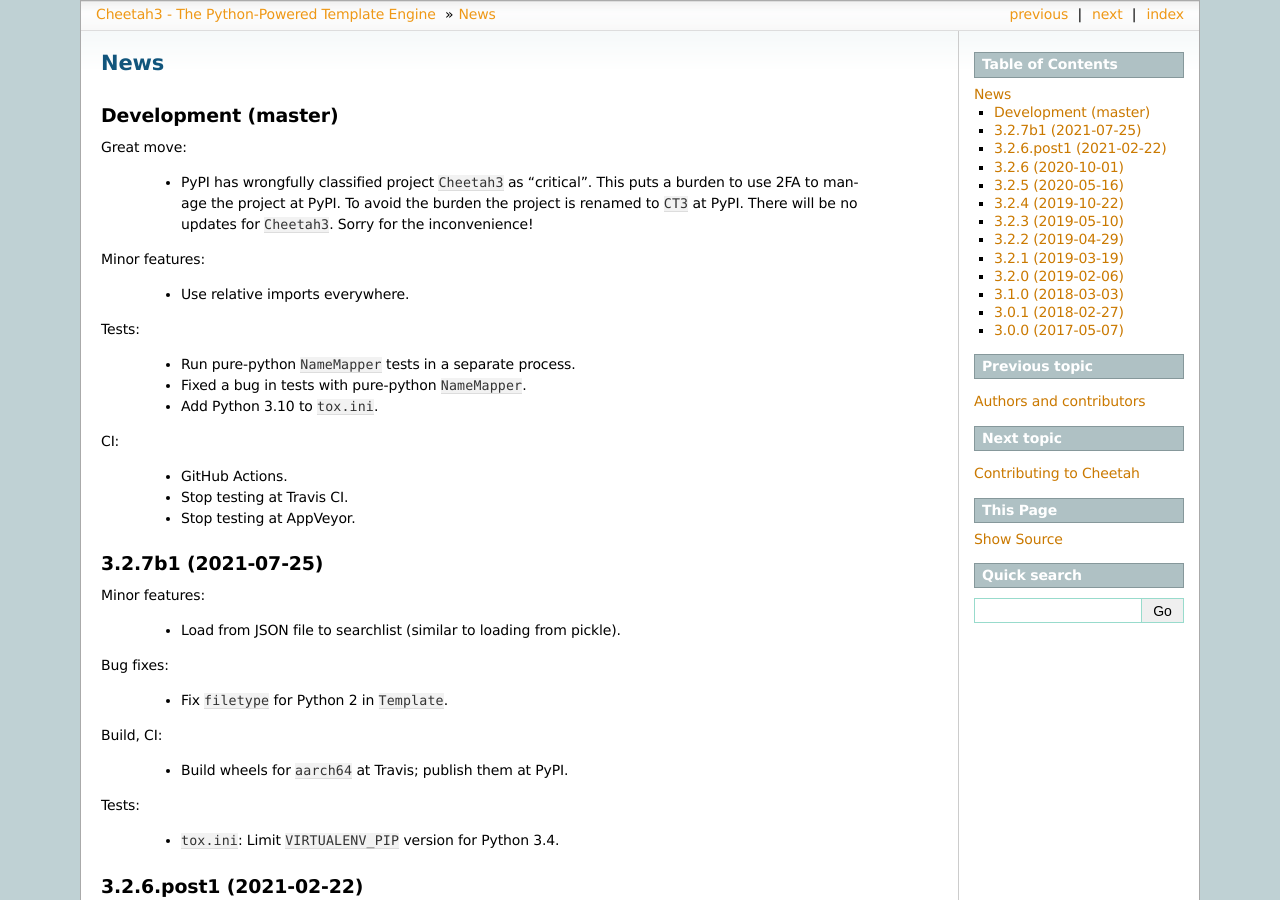
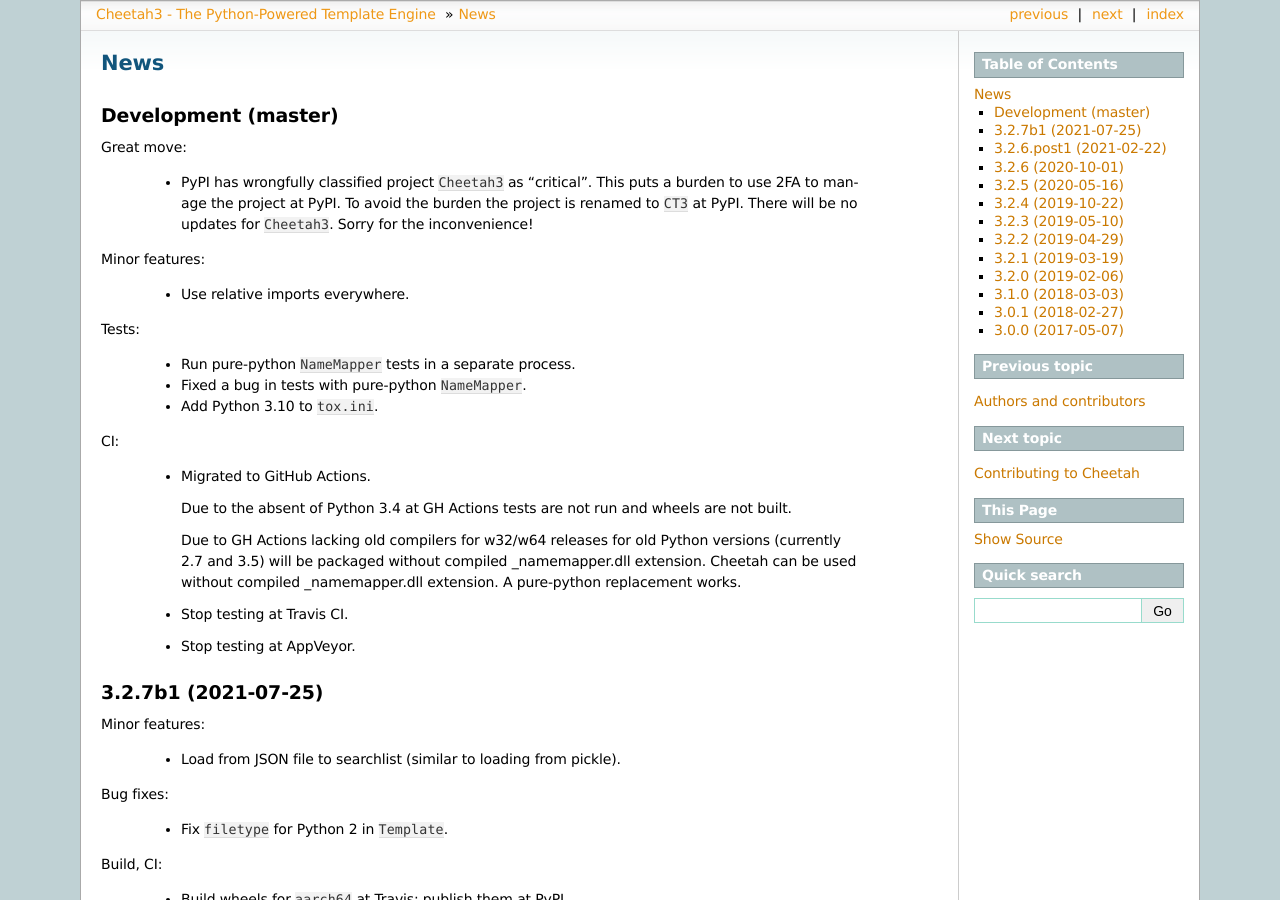
Before and after one commit to CheetahTemplate3/cheetah3, a Sphinx documentation site: the page built from docs/news.rst, in a window 1280 px wide and 900 px high. Built offline with Sphinx 7.4.7, drawn with Linux system fonts in a browser that asks for light colours; pages that are not in the unit, such as notebooks, are missing from menus.

Commit message:
Docs(news): More details about migration to GitHub Actions
[skip ci]

```diff
--- a/docs/news.rst
+++ b/docs/news.rst
@@ -26,7 +26,15 @@ Tests:
 
 CI:
 
-  - GitHub Actions.
+  - Migrated to GitHub Actions.
+
+    Due to the absent of Python 3.4 at GH Actions tests are not run and
+    wheels are not built.
+
+    Due to GH Actions lacking old compilers for w32/w64 releases for old
+    Python versions (currently 2.7 and 3.5) will be packaged without
+    compiled _namemapper.dll extension. Cheetah can be used without
+    compiled _namemapper.dll extension. A pure-python replacement works.
 
   - Stop testing at Travis CI.
 
```
